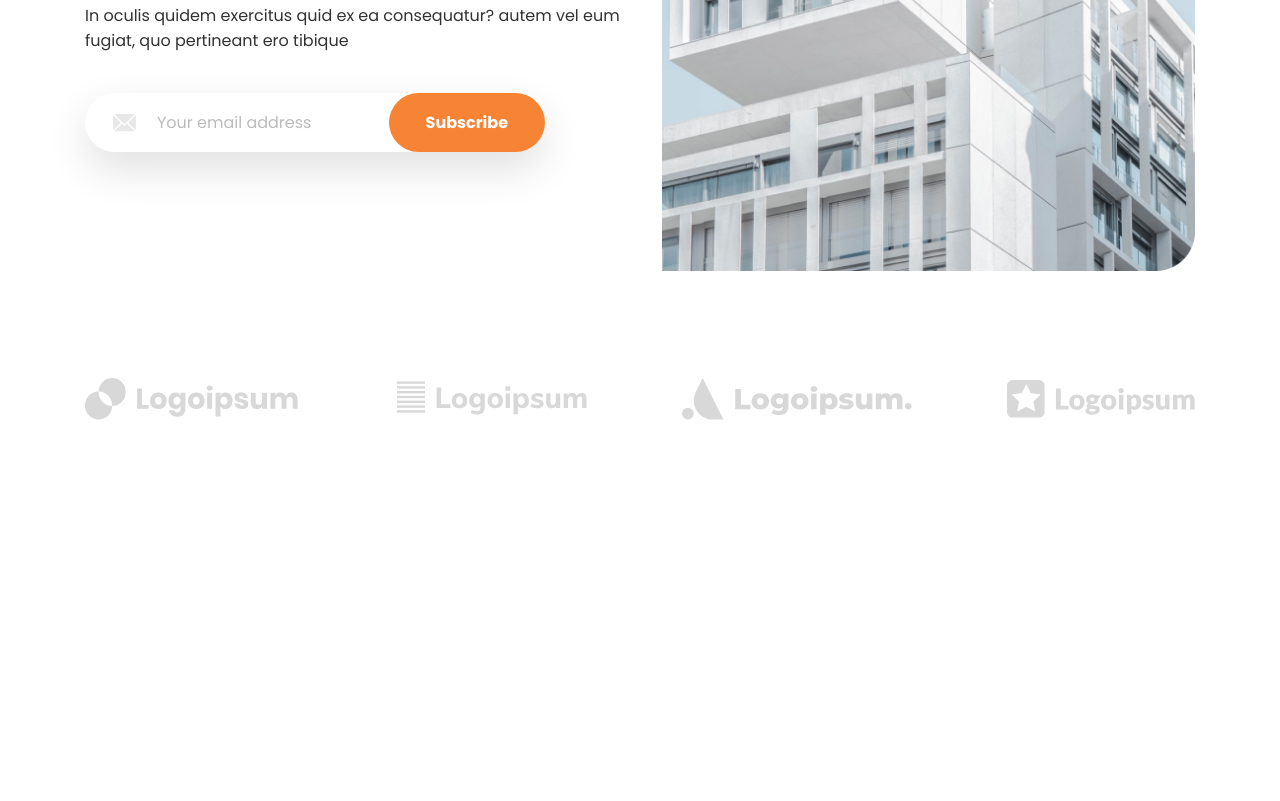
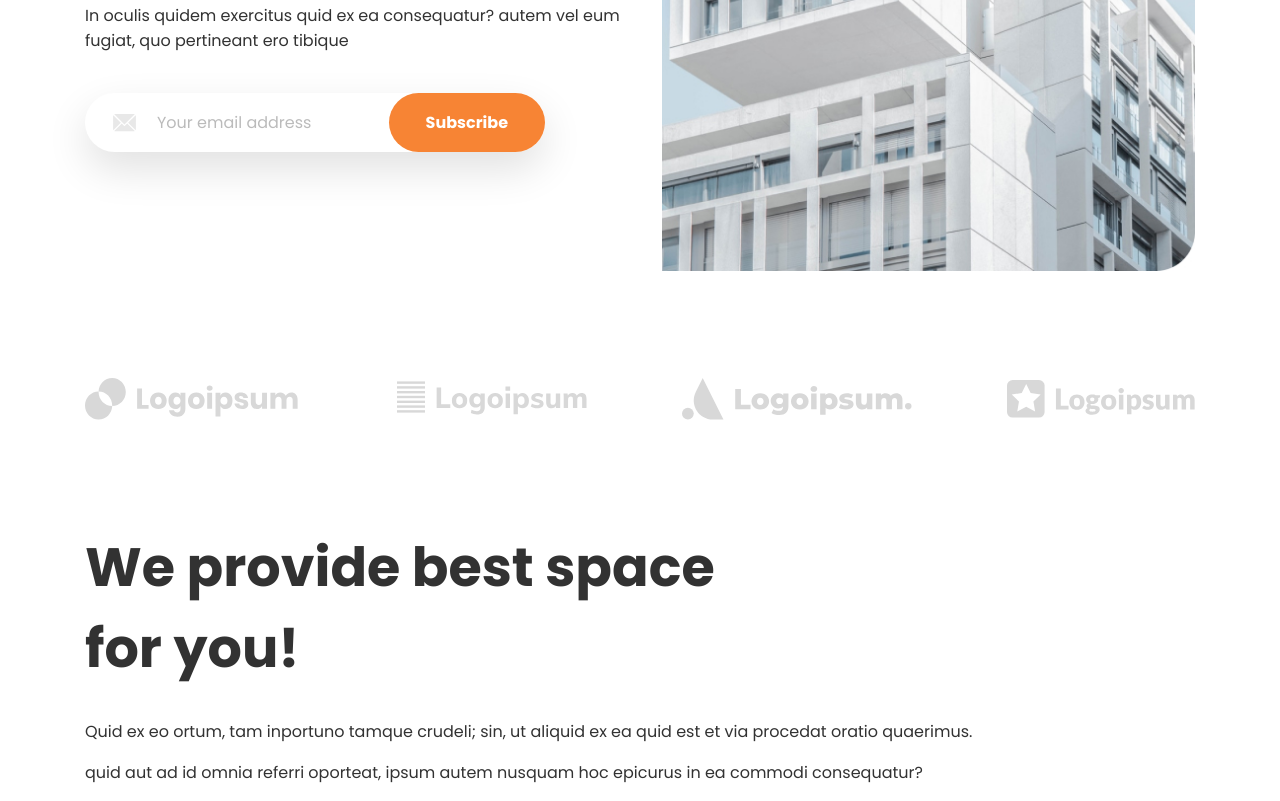
Before and after one commit to Ilya-hb/Cutspace-1, a plain HTML site: page index.html in a window 1280 px wide. Shown: the part 517-1318 px from the top of the page. Before the commit the page ends 944 px from the top, so only its background shows below. Drawn offline with Linux system fonts and the light colour scheme.

Commit message:
Main block

```diff
--- a/index.html
+++ b/index.html
@@ -52,6 +52,21 @@
         <a href="" class="a-logo"><img src="images/logo3.svg" alt="logo"></a>
         <a href="" class="a-logo"><img src="images/logo4.svg" alt="logo"></a>
     </div>
+
+    <section class="main-sect">
+        <div class="container">
+            <div class="main-row">
+                <div class="main-column">
+                    <h1 class="main-heading">We provide best space for you!</h1>
+                    <p class="text">Quid ex eo ortum, tam inportuno tamque crudeli; sin, ut aliquid ex ea quid est et via procedat oratio quaerimus.</p>
+                    <p class="text">quid aut ad id omnia referri oporteat, ipsum autem nusquam hoc epicurus in ea commodi consequatur?</p>
+                </div>
+                <div class="main-column">
+
+                </div>
+            </div>
+        </div>
+    </section>
 </body>
 
 </html>
--- a/scss/style.scss
+++ b/scss/style.scss
@@ -61,6 +61,7 @@ body {
 
 .logo {
     margin-top: 100px;
+    margin-bottom: 100px;
     display: flex;
     align-items: center;
     justify-content: space-between;
```
Also changed, not shown: css/style.min.css, 1 other file.
